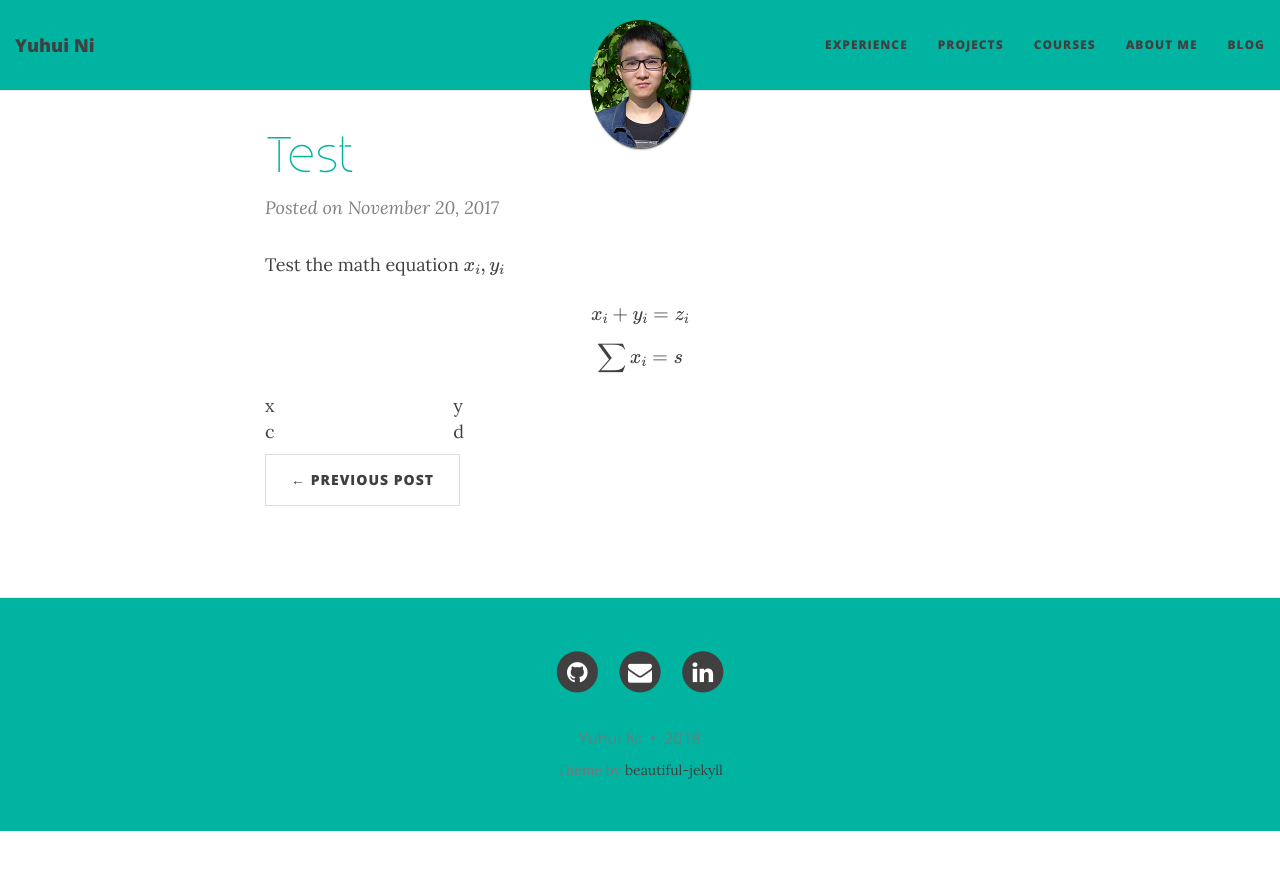
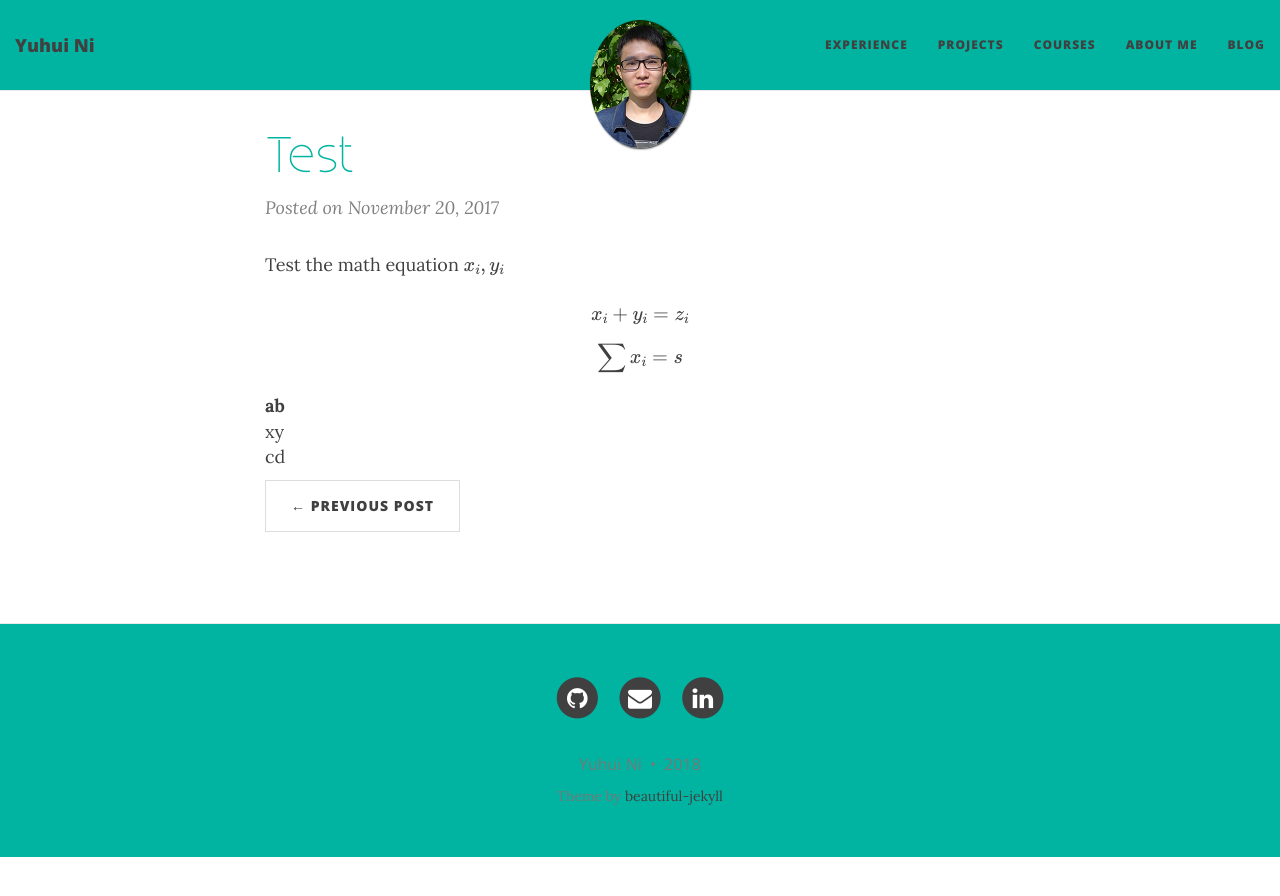
Before and after one commit to YuhuiNi/YuhuiNi.github.io, a Jekyll site: the page built from _posts/2017-11-20-Test the math equation.md, in a window 1280 px wide. Shown: the top 896 px of the page. Built offline with Jekyll 4.4.1, drawn with Linux system fonts in a browser that asks for light colours; nearby versions of some CDN libraries; formulas are drawn with MathJax 3.

Commit message:
Update 2017-11-20-Test the math equation.md

```diff
--- a/_posts/2017-11-20-Test the math equation.md
+++ b/_posts/2017-11-20-Test the math equation.md
@@ -9,16 +9,7 @@ $$x_i+y_i=z_i$$
 
 $$\sum x_i=s$$
 
-<table width="400" border="0" cellspacing="1" cellpadding="0">
-
-<tbody>
-<tr>
-<td>x</td>
-<td>y</td>
-</tr>
-<tr>
-<td>c</td>
-<td>d</td>
-</tr>
-</tbody>
-</table>
+|a|b|
+|---|---|
+|x|y|
+|c|d|
```
